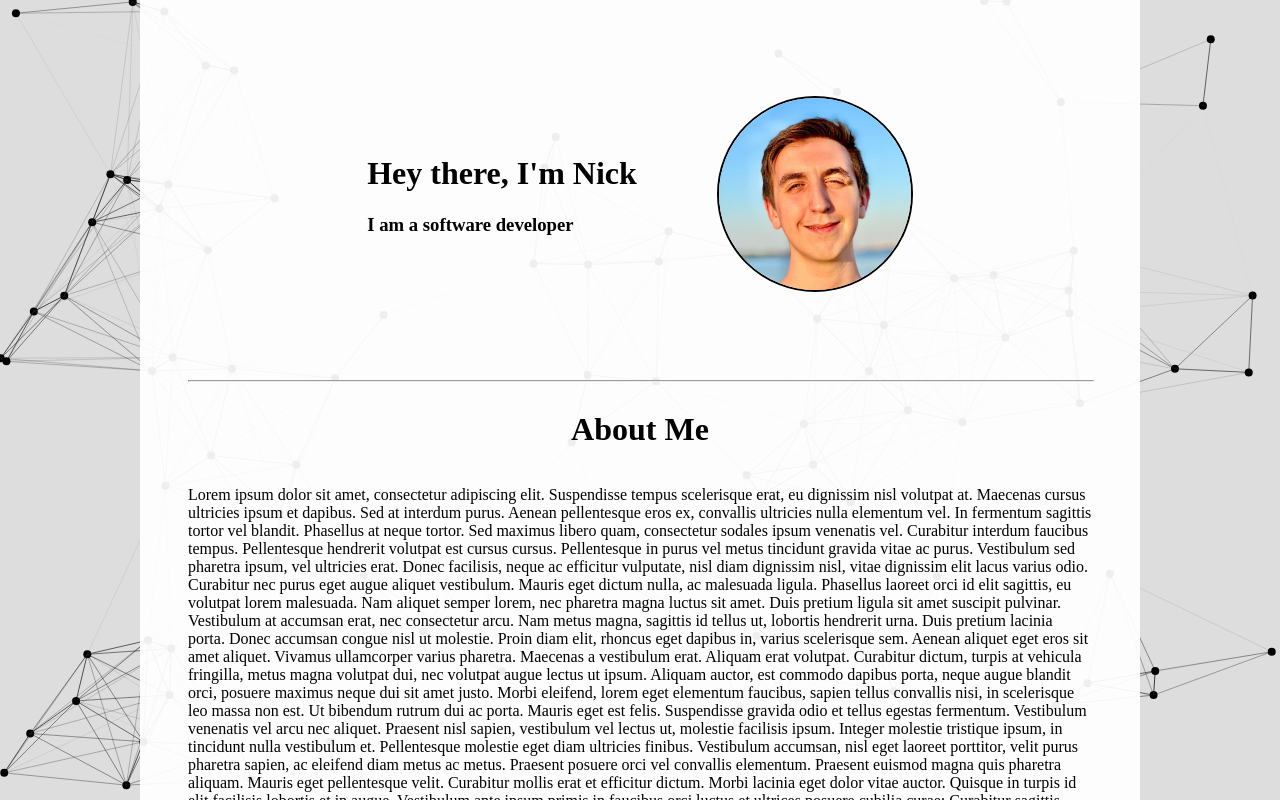
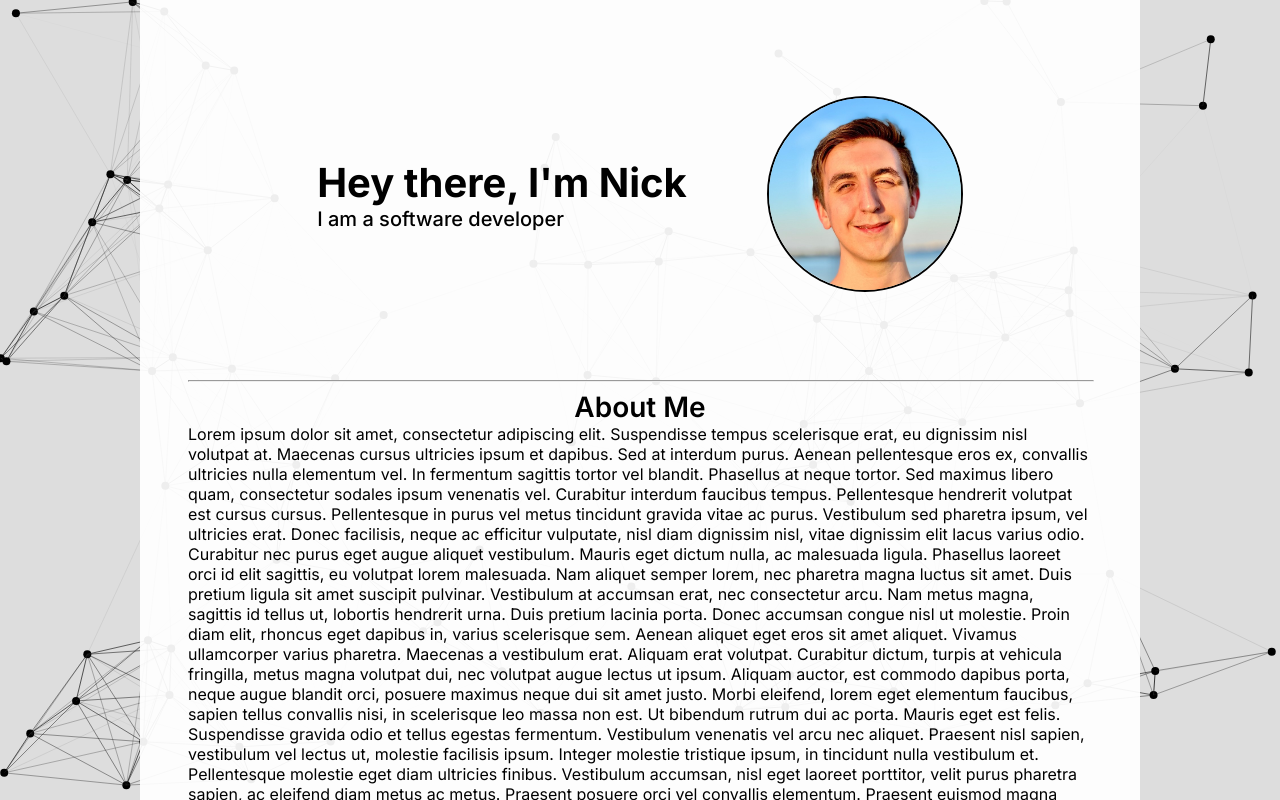
Before and after one commit to NickWentworth/portfolio, a React (Vite) app: page / in a window 1280 px wide. Built offline with nearby package versions, Linux system fonts and the light colour scheme.

Commit message:
added inter font

```diff
--- a/src/App.tsx
+++ b/src/App.tsx
@@ -19,17 +19,17 @@ export default function App() {
 
                 <hr />
 
-                <h1>About Me</h1>
+                <h2>About Me</h2>
                 <p>{LOREM}</p>
 
                 <hr />
 
-                <h1>Projects</h1>
+                <h2>Projects</h2>
                 <p>{LOREM}</p>
 
                 <hr />
 
-                <h1>Experience</h1>
+                <h2>Experience</h2>
                 <p>{LOREM}</p>
             </div>
         </DotsBackground>
--- a/src/app.module.css
+++ b/src/app.module.css
@@ -10,7 +10,7 @@
     flex-direction: column;
 }
 
-.content h1 {
+.content h2 {
     align-self: center;
 }
 
--- a/src/global.css
+++ b/src/global.css
@@ -1,4 +1,34 @@
+@import url('https://fonts.googleapis.com/css2?family=Inter:wght@100..900&display=swap');
+
 body {
     margin: 0;
     padding: 0;
 }
+
+h1,
+h2,
+h3,
+p {
+    margin: 0;
+    font-family: 'Inter';
+}
+
+h1 {
+    font-size: 40px;
+    font-weight: 700;
+}
+
+h2 {
+    font-size: 28px;
+    font-weight: 600;
+}
+
+h3 {
+    font-size: 20px;
+    font-weight: 500;
+}
+
+p {
+    font-size: 16px;
+    font-weight: 400;
+}
```
